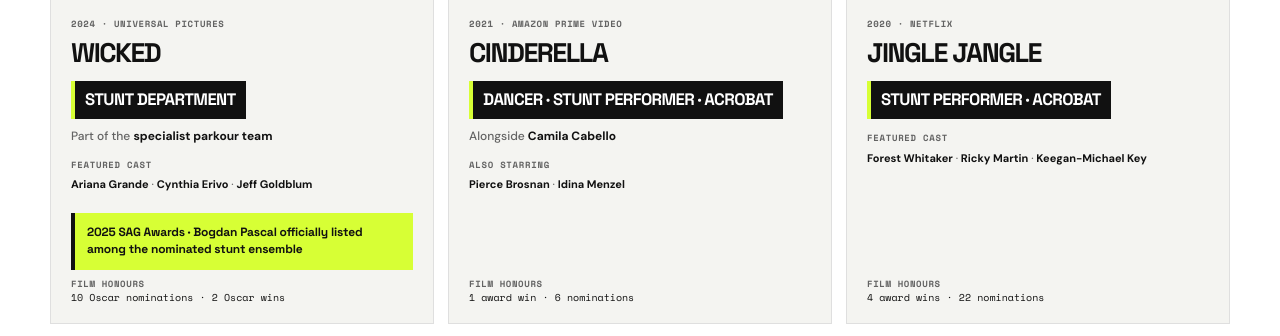
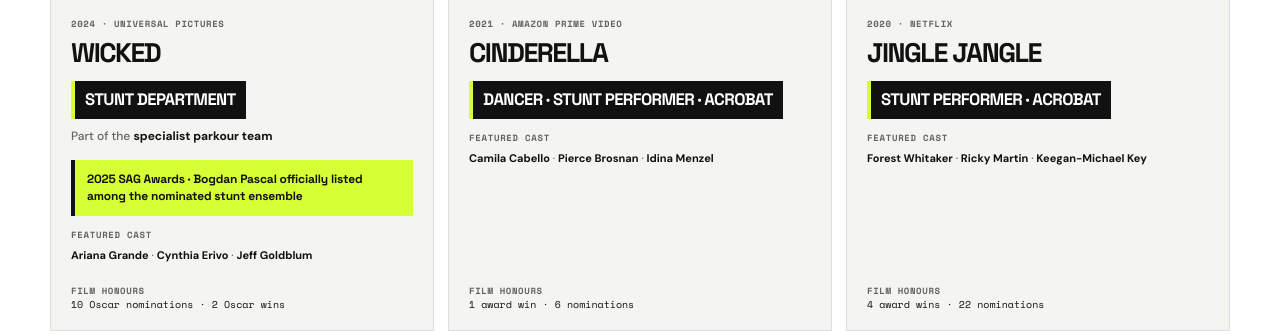
Before and after one commit to pkbannutz/bogdan-pascal-portfolio, a plain HTML site: page athlete/index.html in a window 1280 px wide. Shown: the part 1476-1812 px from the top of the page. Drawn offline with nearby package versions, Linux system fonts and the light colour scheme; grey boxes are pictures that could not be loaded.

Commit message:
Consolidate Cinderella featured cast and reorder Wicked SAG recognition

```diff
--- a/athlete/index.html
+++ b/athlete/index.html
@@ -448,7 +448,7 @@ html{scroll-padding-top:166px}
   font-weight:700;color:var(--fg);
 }
 #highlights .feature-moment .moment-sag{
-  display:block;max-width:100%;background:var(--accent);color:#111;
+  display:block;max-width:100%;margin-top:14px;background:var(--accent);color:#111;
   padding:11px 12px;border-left:4px solid #111;
   font:700 12px/1.45 'Space Grotesk',sans-serif;
   letter-spacing:-.013em;text-transform:none;
@@ -504,8 +504,9 @@ html{scroll-padding-top:166px}
         <div class="moment-overline">2024 · UNIVERSAL PICTURES</div>
         <h3>WICKED</h3>
         <div class="moment-credits"><strong class="moment-credit-badge">STUNT DEPARTMENT</strong><p>Part of the <strong>specialist parkour team</strong></p></div>
+        <strong class="moment-sag">2025 SAG Awards · Bogdan Pascal officially listed among the nominated stunt ensemble</strong>
         <p class="moment-cast"><span>FEATURED CAST</span><strong>Ariana Grande</strong> · <strong>Cynthia Erivo</strong> · <strong>Jeff Goldblum</strong></p>
-        <div class="moment-achievements"><strong class="moment-sag">2025 SAG Awards · Bogdan Pascal officially listed among the nominated stunt ensemble</strong><span class="moment-awards"><b>FILM HONOURS</b> 10 Oscar nominations · 2 Oscar wins</span></div>
+        <div class="moment-achievements"><span class="moment-awards"><b>FILM HONOURS</b> 10 Oscar nominations · 2 Oscar wins</span></div>
       </div>
     </article>
     <article class="feature feature-moment" aria-label="Cinderella, film credit">
@@ -513,8 +514,8 @@ html{scroll-padding-top:166px}
       <div class="moment-content">
         <div class="moment-overline">2021 · AMAZON PRIME VIDEO</div>
         <h3>CINDERELLA</h3>
-        <div class="moment-credits"><strong class="moment-credit-badge">DANCER · STUNT PERFORMER · ACROBAT</strong><p>Alongside <strong>Camila Cabello</strong></p></div>
-        <p class="moment-cast"><span>ALSO STARRING</span><strong>Pierce Brosnan</strong> · <strong>Idina Menzel</strong></p>
+        <div class="moment-credits"><strong class="moment-credit-badge">DANCER · STUNT PERFORMER · ACROBAT</strong></div>
+        <p class="moment-cast"><span>FEATURED CAST</span><strong>Camila Cabello</strong> · <strong>Pierce Brosnan</strong> · <strong>Idina Menzel</strong></p>
         <div class="moment-achievements"><span class="moment-awards"><b>FILM HONOURS</b> 1 award win · 6 nominations</span></div>
       </div>
     </article>
```
